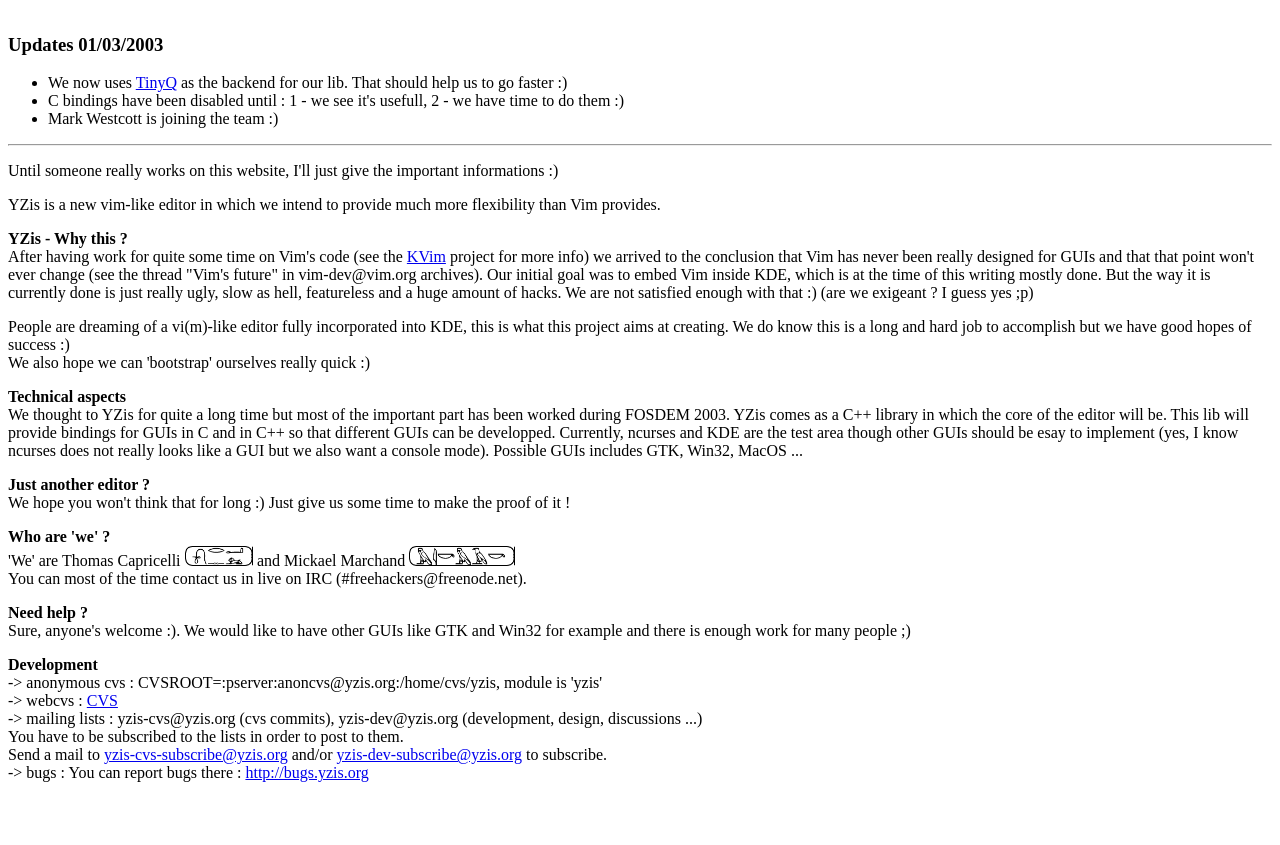
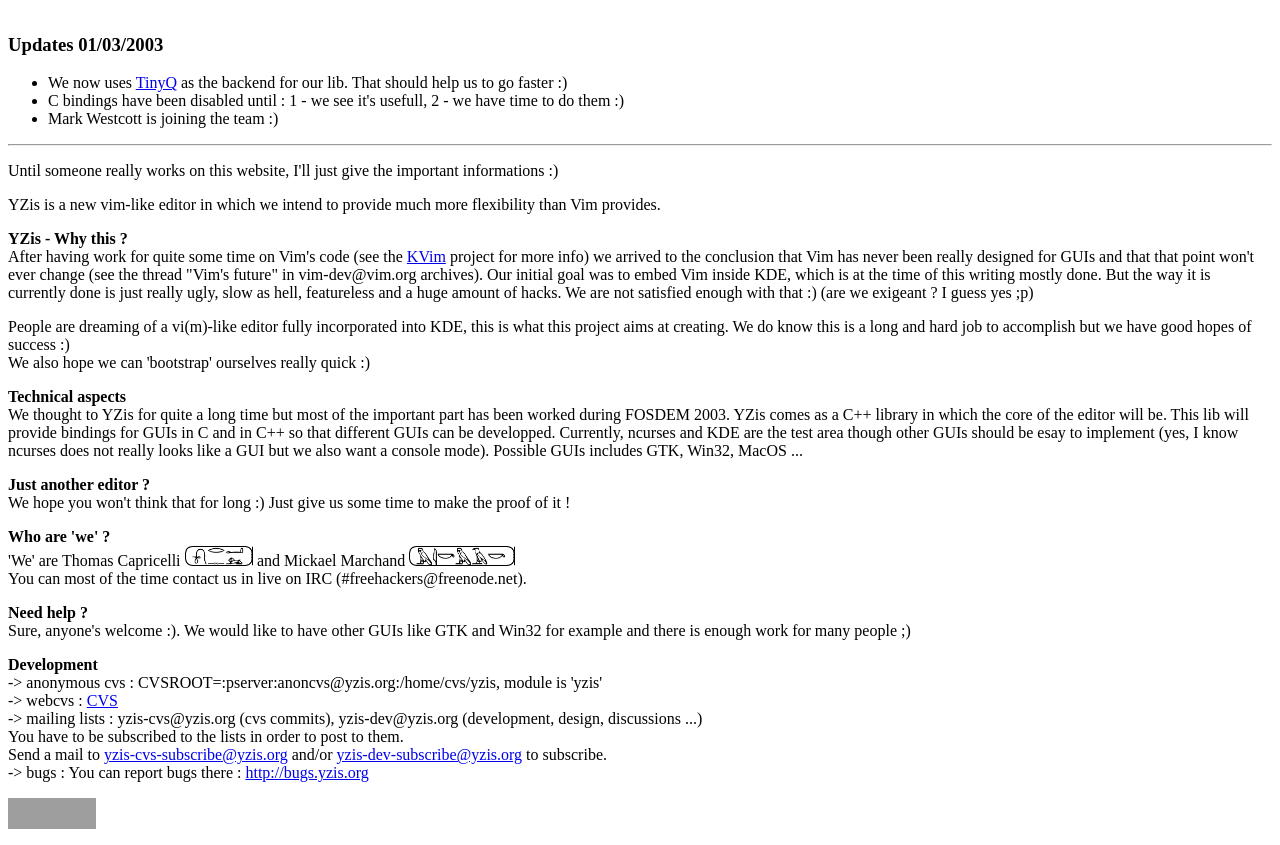
Before and after one commit to chrizel/Yzis, a plain HTML site: page www-yzis/index.html in a window 1280 px wide. Shown: the part 116-961 px from the top of the page. Before the commit the page ends 914 px from the top, so only its background shows below. Drawn offline with Linux system fonts and the light colour scheme; grey boxes are pictures that could not be loaded.

Commit message:
we are compliant :)

```diff
--- a/www-yzis/index.html
+++ b/www-yzis/index.html
@@ -60,5 +60,12 @@
 	<a href="mailto:yzis-dev-subscribe@yzis.org">yzis-dev-subscribe@yzis.org</a> to subscribe.<BR>
 	-> bugs : You can report bugs there : <a href="http://bugs.yzis.org">http://bugs.yzis.org</a>
 
+	<BR>
+	    <p>
+      <a href="http://validator.w3.org/check/referer"><img border="0"
+          src="http://www.w3.org/Icons/valid-html401"
+          alt="Valid HTML 4.01!" height="31" width="88"></a>
+    </p>
+
 </BODY>
 </HTML>
```
